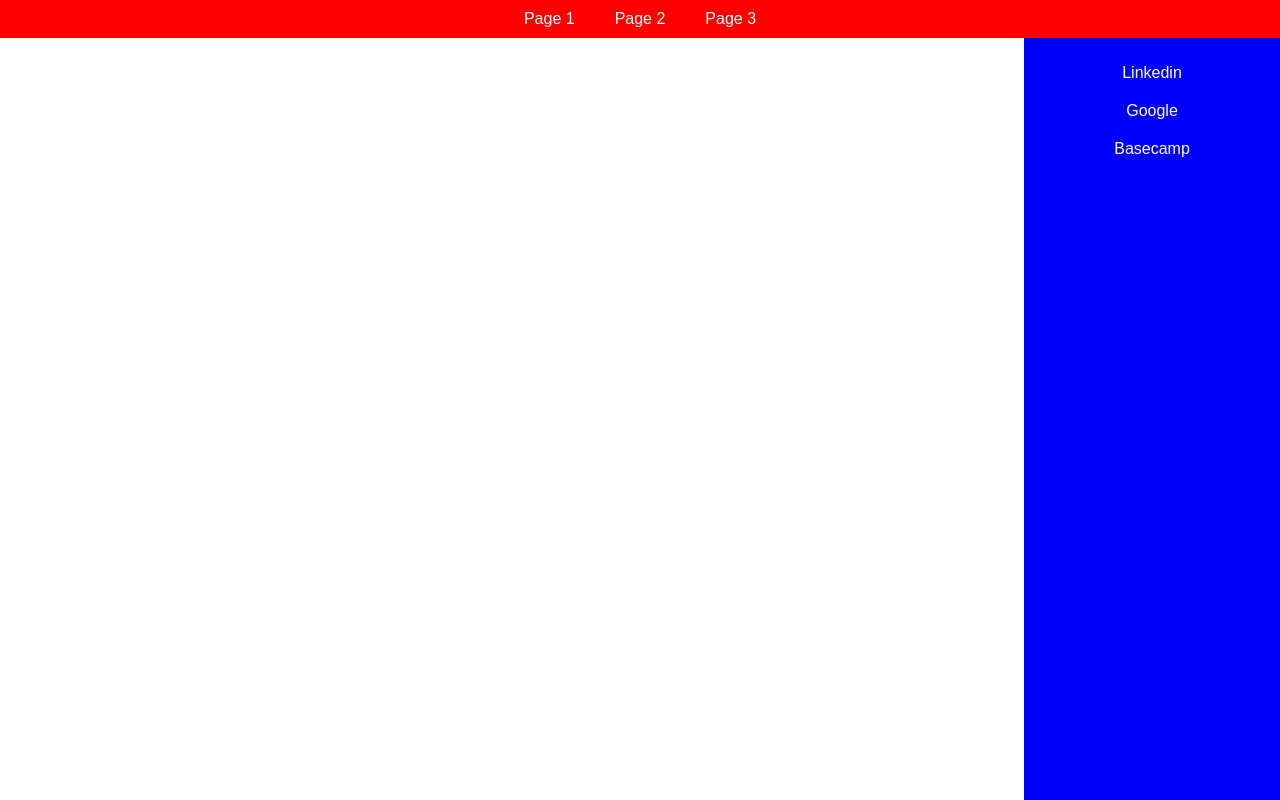
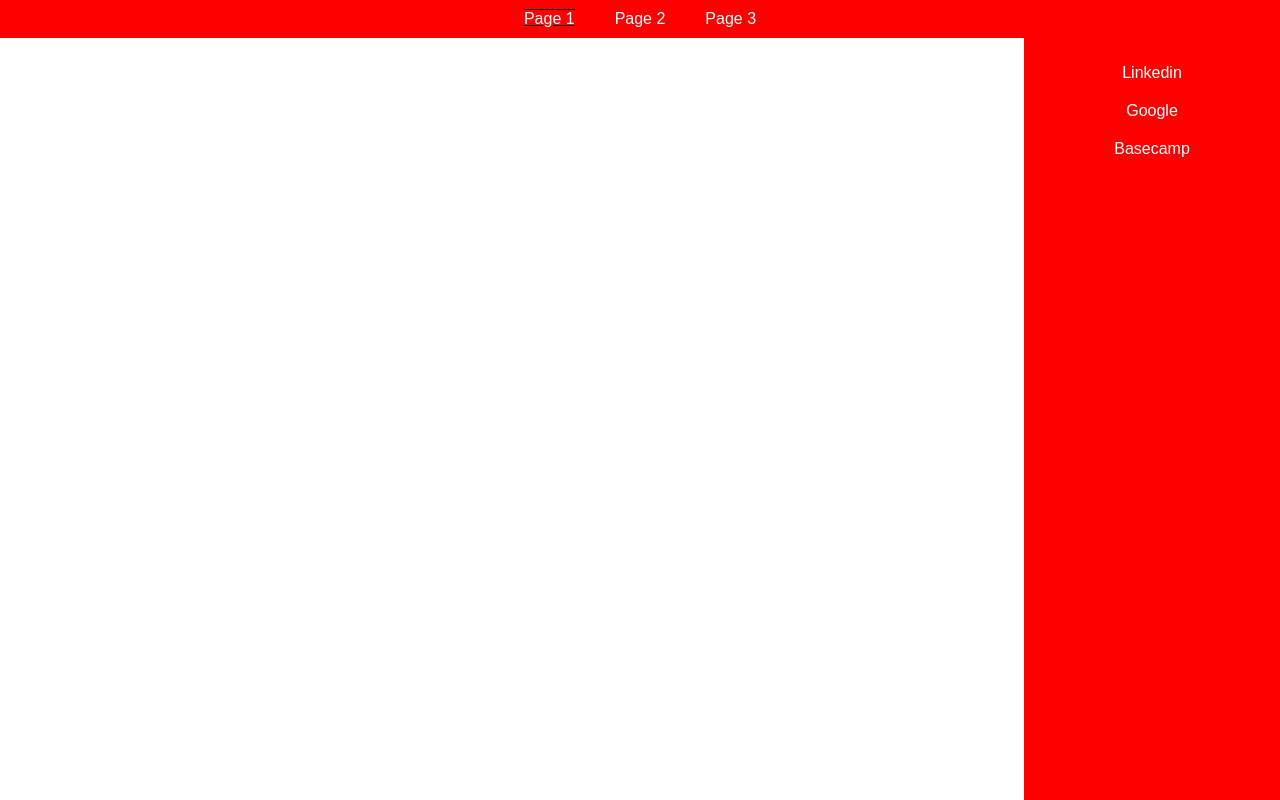
Before and after one commit to casmarie97/Lab-8, a plain HTML site: page index.html in a window 1280 px wide. Drawn offline with Linux system fonts and the light colour scheme.

Commit message:
minor tweaks

```diff
--- a/CSS/style.css
+++ b/CSS/style.css
@@ -3,6 +3,11 @@
 	overflow:hidden;
 }
 
+#navbar-container {
+	float: left;
+	width: 100%;
+	position: relative;
+}
 #main-navbar ul {
 	list-style-type: none;
 	padding: 0;
@@ -19,23 +24,25 @@
 }
 #main-navbar ul li a {
 	display: block;
-	text-decoration: none;
+
 	padding: 10px 20px;
 	color: #fff;
+	text-decoration: none;
+
 }
 #navbar-container ul li a:hover {
 	background-color: #000;
 }
 
 #onpage {
-	text-decoration: underline overlap;
+	text-decoration: underline overline;
 
 }
 
 #sidebar {
 	position: fixed;
 	right: 0%;
-	background-color: blue;
+	background-color: red;
 	height: 100%;
 	width: 20%;
 }
```
